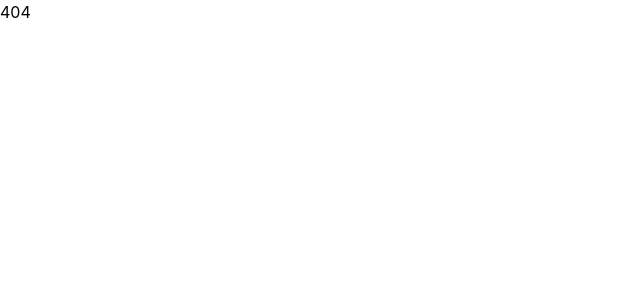
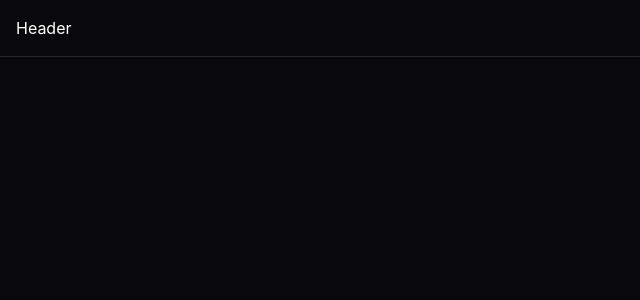
Before and after one commit to rezadrakhshan/Optivus-FrontEnd, a React (Vite) app: page /app in a window 1280 px wide. Shown: the top 300 px of the page, without its empty margins (0-640 px from the left). Built offline with nearby package versions, Linux system fonts and the light colour scheme.

Commit message:
feat(layouts): configration auth and dashboard layouts

```diff
--- /dev/null
+++ b/src/layouts/AuthLayout.tsx
@@ -0,0 +1,9 @@
+import { Outlet } from "react-router-dom";
+
+export default function AuthLayout() {
+  return (
+    <main className="min-h-screen bg-zinc-950 text-white">
+      <Outlet />
+    </main>
+  );
+}
--- /dev/null
+++ b/src/layouts/DashboardLayout.tsx
@@ -0,0 +1,13 @@
+import { Outlet } from "react-router-dom";
+
+export default function DashboardLayout() {
+  return (
+    <div className="min-h-screen bg-zinc-950 text-white">
+      <header className="border-b border-zinc-800 p-4">Header</header>
+
+      <main className="p-6">
+        <Outlet />
+      </main>
+    </div>
+  );
+}
--- a/src/routes/index.tsx
+++ b/src/routes/index.tsx
@@ -1,16 +1,27 @@
-import { BrowserRouter, Routes, Route } from "react-router-dom";
+import {
+    BrowserRouter,
+    Routes,
+    Route,
+} from "react-router-dom";
+
+import AuthLayout from "../layouts/AuthLayout";
+import DashboardLayout from "../layouts/DashboardLayout";
 
 import Login from "../pages/auth/Login";
-import Home from "../pages/app/Home";
-import NotFound from "../pages/app/NotFound";
+
 
 export default function AppRoutes() {
     return (
         <BrowserRouter>
             <Routes>
-                <Route path="/" element={<Home />} />
-                <Route path="/login" element={<Login />} />
-                <Route path="*" element={<NotFound />} />
+
+                <Route path="/auth" element={<AuthLayout />}>
+                    <Route path="login" element={<Login />} />
+                </Route>
+
+                <Route path="/app" element={<DashboardLayout />}>
+                </Route>
+
             </Routes>
         </BrowserRouter>
     );
```
